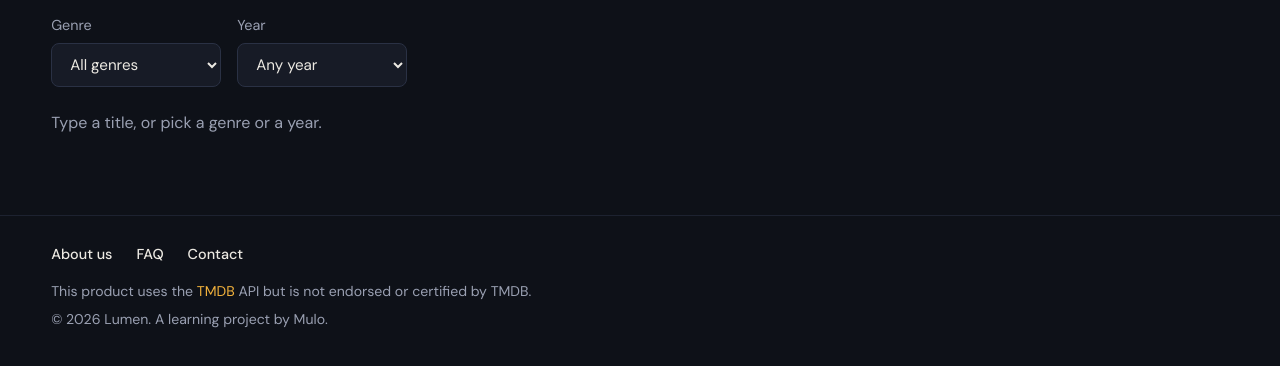
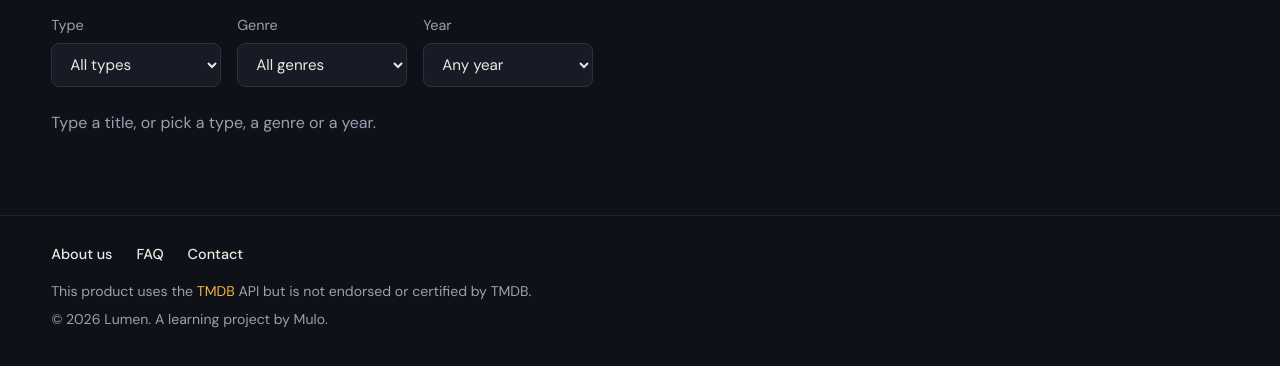
Before and after one commit to mulofelly26-eng/lumen, a website: page public/search.html in a window 1280 px wide. Shown: the part 162-528 px from the top of the page. Drawn offline with Linux system fonts and the light colour scheme; no server answers.

Commit message:
Improve the searching feature

```diff
--- a/public/js/search.js
+++ b/public/js/search.js
@@ -2,6 +2,7 @@ const DEBOUNCE_MS = 300;     // wait this long after the last key press before s
 
 const form = document.querySelector(".search");
 const qInput = document.getElementById("q");
+const typeSelect = document.getElementById("type");
 const genreSelect = document.getElementById("genre");
 const yearSelect = document.getElementById("year");
 const clearBtn = document.getElementById("clear-filters");
@@ -40,6 +41,7 @@ function createCard(movie, index) {
     if (movie.release_year) parts.push(movie.release_year);
     const rating = Number(movie.rating);
     if (movie.rating !== null && movie.rating !== "" && !Number.isNaN(rating)) parts.push(rating.toFixed(1));
+    if (movie.type && movie.type !== "movie") parts.push(movie.type === "anime" ? "Anime" : "TV");
     sub.textContent = parts.join(" | ");
 
     card.append(poster, title, sub);
@@ -61,9 +63,10 @@ function showStatus(text) {
 }
 
 // Keeps the address bar in step with the search, so the link can be shared
-function updateUrl(q, genre, year) {
+function updateUrl(q, genre, year, type) {
     const params = new URLSearchParams();
     if (q) params.set("q", q);
+    if (type) params.set("type", type);
     if (genre) params.set("genre", genre);
     if (year) params.set("year", year);
     const text = params.toString();
@@ -84,15 +87,16 @@ async function runSearch() {
     const q = qInput.value.trim();
     const genre = genreSelect.value;
     const year = yearSelect.value;
+    const type = typeSelect.value;
 
-    updateUrl(q, genre, year);
+    updateUrl(q, genre, year, type);
 
     if (controller) controller.abort();      // a newer search replaces the older one
 
-    if (!q && !genre && !year) {
+    if (!q && !genre && !year && !type) {
         resultsEl.replaceChildren();
         clearBtn.hidden = true;
-        showStatus("Type a title, or pick a genre or a year.");
+        showStatus("Type a title, or pick a type, a genre or a year.");
         return;
     }
 
@@ -106,6 +110,7 @@ async function runSearch() {
         if (q) params.set("q", q);
         if (genre) params.set("genre", genre);
         if (year) params.set("year", year);
+        if (type) params.set("type", type);
 
         const response = await fetch("/api/movies/search?" + params, { signal: controller.signal });
         if (!response.ok) throw new Error("Server answered with status " + response.status);
@@ -138,11 +143,13 @@ form.addEventListener("submit", (event) => {
     runSearch();
 });
 
+typeSelect.addEventListener("change", runSearch);
 genreSelect.addEventListener("change", runSearch);
 yearSelect.addEventListener("change", runSearch);
 
 clearBtn.addEventListener("click", () => {
     qInput.value = "";
+    typeSelect.value = "";
     genreSelect.value = "";
     yearSelect.value = "";
     runSearch();
@@ -165,6 +172,7 @@ async function init() {
     // Fill the controls from the address, for example search.html?q=spider&genre=Action
     const params = new URLSearchParams(window.location.search);
     qInput.value = params.get("q") || "";
+    typeSelect.value = params.get("type") || "";
     genreSelect.value = params.get("genre") || "";
     yearSelect.value = params.get("year") || "";
 
--- a/public/search.html
+++ b/public/search.html
@@ -30,6 +30,14 @@
         <h1>Search</h1>
 
         <div class="filters">
+            <label>Type
+                <select id="type">
+                    <option value="">All types</option>
+                    <option value="movie">Movies</option>
+                    <option value="tv">TV Shows</option>
+                    <option value="anime">Anime</option>
+                </select>
+            </label>
             <label>Genre
                 <select id="genre"><option value="">All genres</option></select>
             </label>
```
Also changed, not shown: server/server.js (+10 -4 lines).
